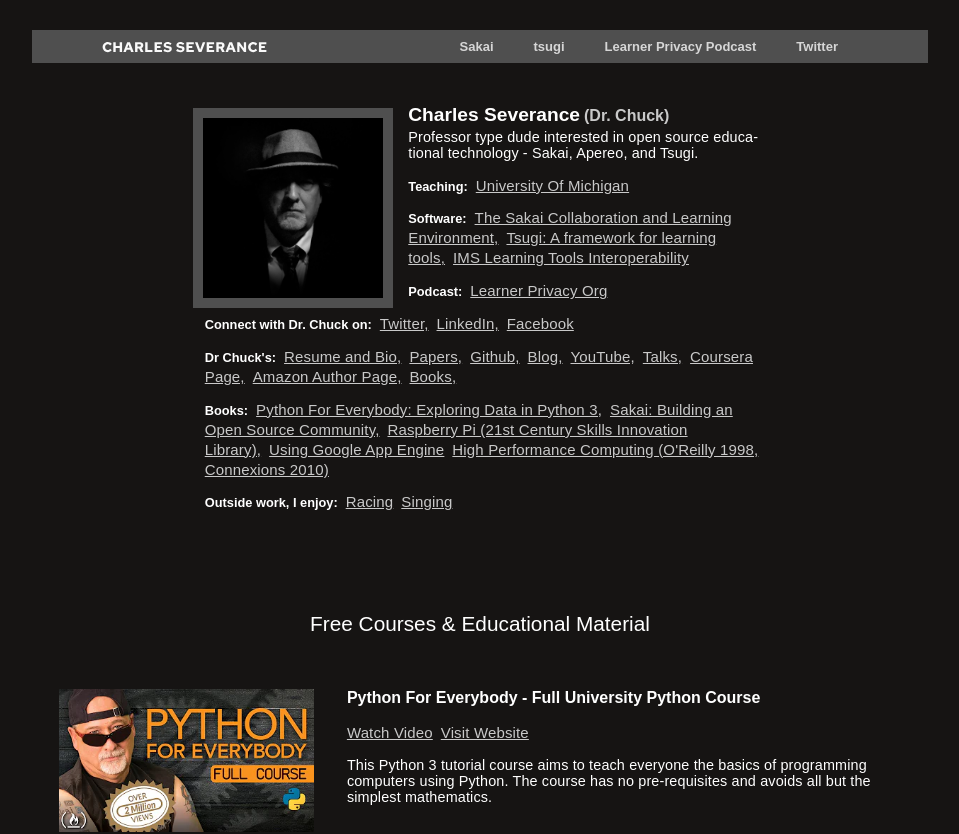
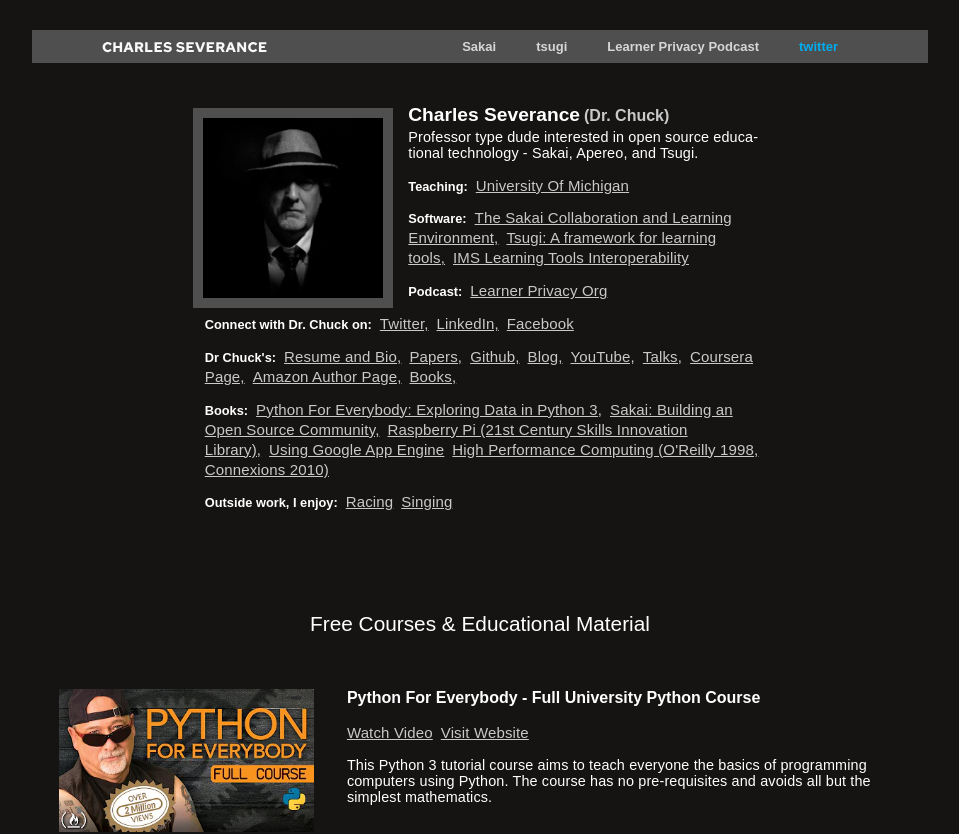
Before and after one commit to kunaljaykam/ReactEZ-template, a React (Create React App) app: page / in a window 1280 px wide. Shown: the top 834 px of the page, without its empty margins (160-1119 px from the left). Built offline with nearby package versions, Linux system fonts and the light colour scheme; a web font is replaced by a local one.

Commit message:
twitter button

```diff
--- a/src/components/header/Header.js
+++ b/src/components/header/Header.js
@@ -53,8 +53,9 @@
             href="https://twitter.com/drchuck/"
             target="_blank"
             rel="noreferrer noopener"
+            className="twitter-button"
           >
-            Twitter
+            twitter
           </a>
         </li>
       </ul>
--- a/src/components/header/Header.scss
+++ b/src/components/header/Header.scss
@@ -141,3 +141,7 @@
   -webkit-font-variant-ligatures: no-common-ligatures;
   padding: 5px 10px !important;
 }
+
+.twitter-button {
+  color:  #00acee!important;
+}
```
Also changed, not shown: 1 other file (tests, documents, lock files or other folders).
